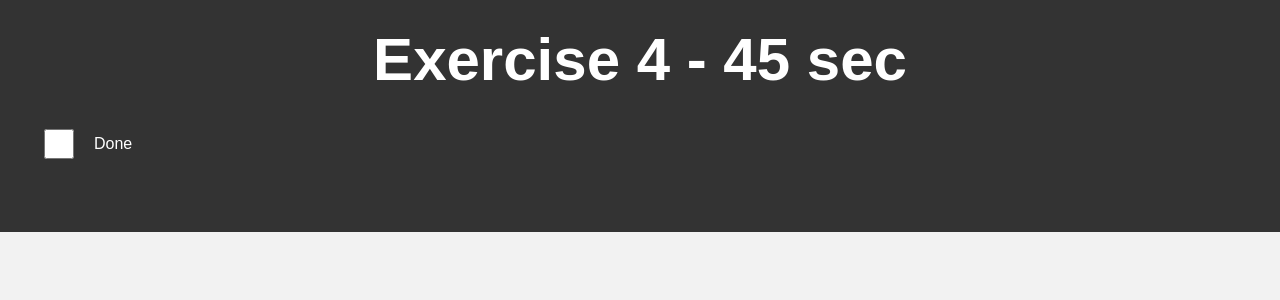
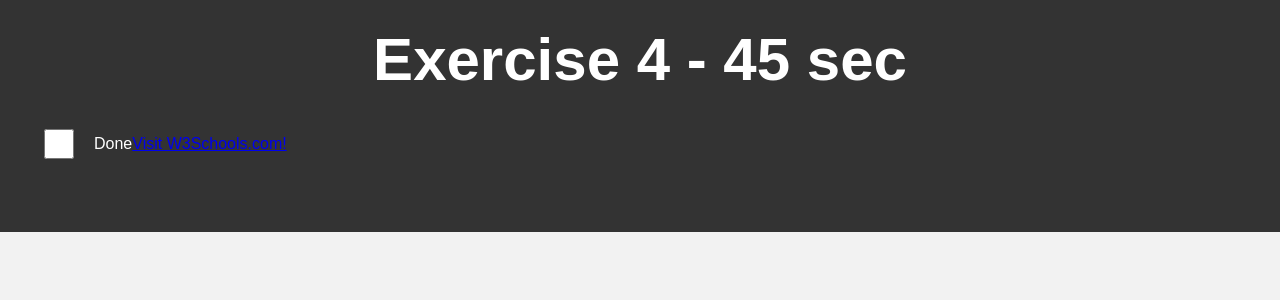
Before and after one commit to AdityaChandra69/Workout, a plain HTML site: page index.html in a window 1280 px wide. Shown: the part 2080-2380 px from the top of the page. Drawn offline with Linux system fonts and the light colour scheme.

Commit message:
Update index.html

```diff
--- a/index.html
+++ b/index.html
@@ -153,6 +153,7 @@
         <div class="checkbox-container">
             <input type="checkbox" id="my-checkbox2">
             <label for="my-checkbox2">Done</label>
+            <a href="/nushka.html">Visit W3Schools.com!</a>
         </div>
     </header>
     <main>
```
